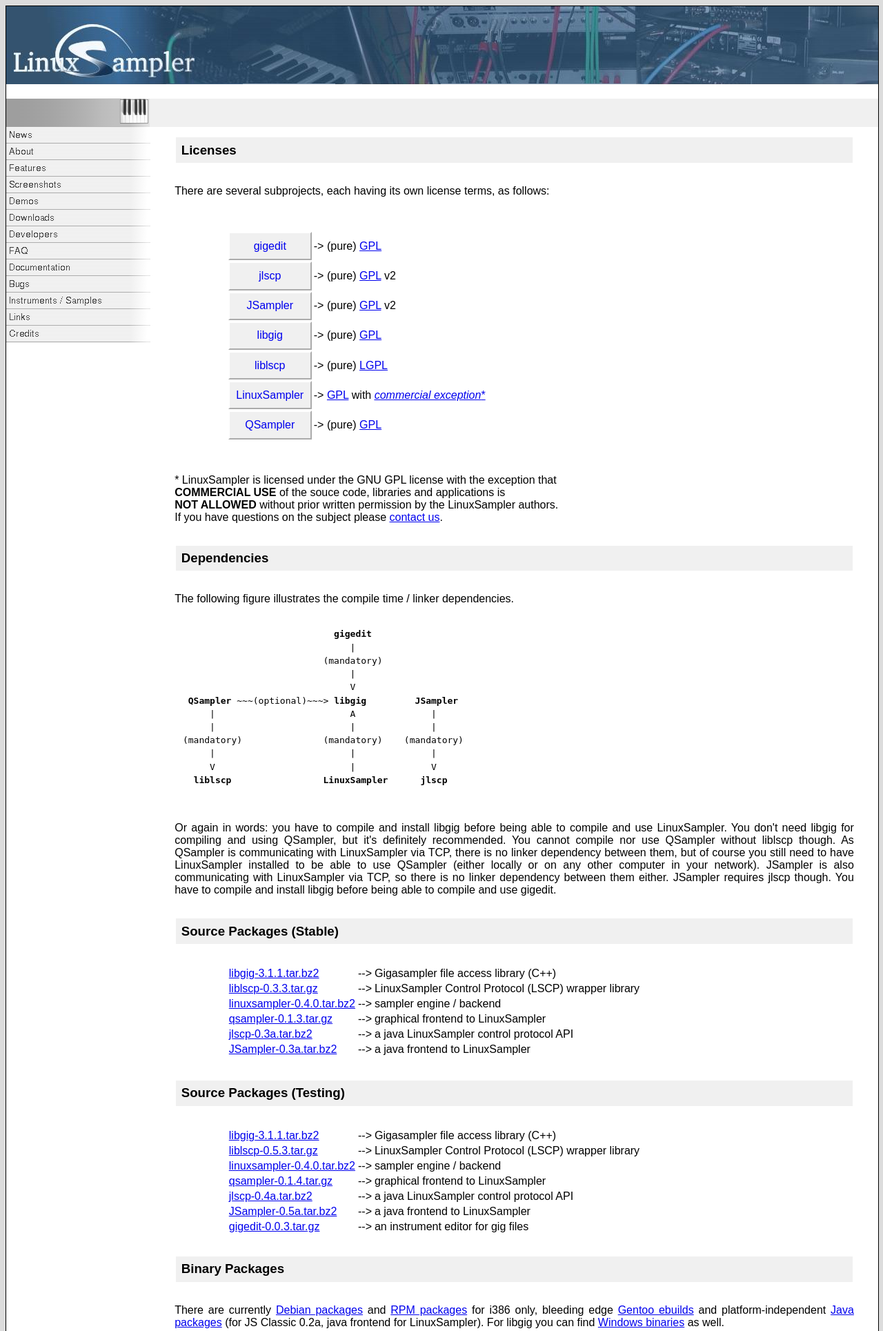
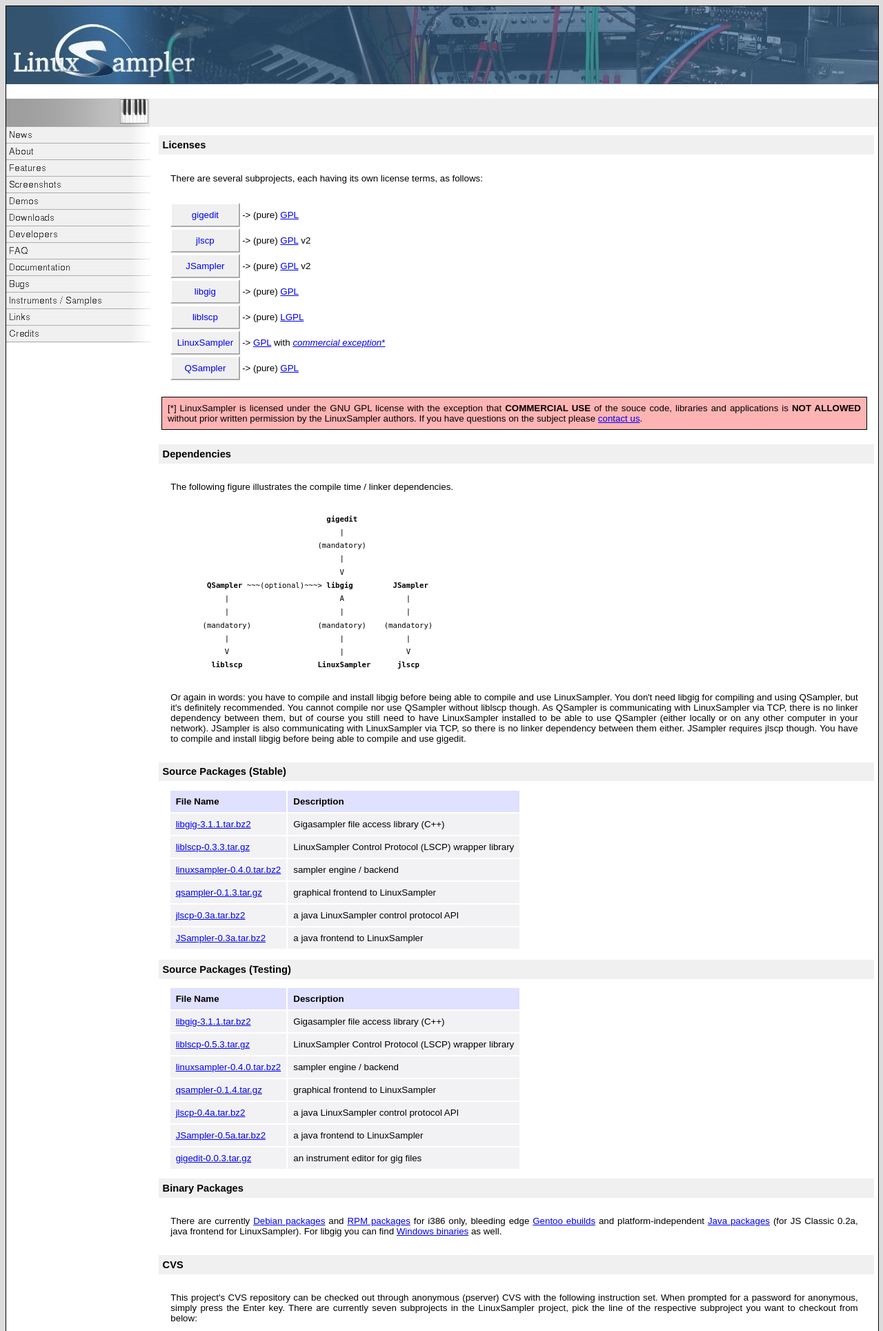
Before and after one commit to svn2github/linuxsampler-web, a PHP site: page /downloads.html in a window 1280 px wide. Shown: the top 1929 px of the page at 69% size. Run offline with PHP 8.4, Linux system fonts and the light colour scheme.

Commit message:
- overall style cleanup
git-svn-id: https://svn.linuxsampler.org/svn/web@1276 d2c4447f-3961-4fff-bec3-96d84be9abe5

```diff
--- a/trunk/www.linuxsampler.org/downloads.html
+++ b/trunk/www.linuxsampler.org/downloads.html
@@ -208,18 +208,20 @@
         </tr>
       </tbody>
       </table>
+
       <a name="exception"></a>
-      <p class="default">
-* LinuxSampler is licensed under the GNU GPL license with the exception that<br>
-<b>COMMERCIAL USE</b> of the souce code, libraries and applications is<br>
-<b>NOT ALLOWED</b> without prior written permission by the LinuxSampler authors.<br>
-If you have questions on the subject please <A HREF="developers.html">contact us</A>.<br>
+      <p class="caution">
+      [*] LinuxSampler is licensed under the GNU GPL license with the exception that
+      <b>COMMERCIAL USE</b> of the souce code, libraries and applications is
+      <b>NOT ALLOWED</b> without prior written permission by the LinuxSampler authors.
+      If you have questions on the subject please <A HREF="developers.html">contact us</A>.
+      </p>
 
       <h2>Dependencies</h2>
       <p class="default"> The following figure illustrates the compile
-time / linker dependencies. </p>
+time / linker dependencies.</p>
       <div style="line-height: 1.2em;">
-      <pre>                                  <strong>gigedit</strong>
+      <pre class="figure">                                  <strong>gigedit</strong>
                                      |
                                 (mandatory)
                                      |
@@ -230,8 +232,7 @@ time / linker dependencies. </p>
       (mandatory)               (mandatory)    (mandatory)
            |                         |              |
            V                         |              V
-        <strong>liblscp</strong>                 <strong>LinuxSampler</strong>      <strong>jlscp</strong>
-			  </pre>
+        <strong>liblscp</strong>                 <strong>LinuxSampler</strong>      <strong>jlscp</strong></pre>
       </div>
       <p class="default"> Or again in words: you have to compile and
 install libgig before being able to compile and use LinuxSampler. You
@@ -246,119 +247,118 @@ either. JSampler requires jlscp though. You have to compile and install
 libgig before being able to compile and use gigedit.</p>
 
       <h2>Source Packages (Stable)</h2>
-      <table class="default">
+      <table class="decorated">
+        <thead>
+          <tr>
+            <td class="decorated_header">File Name</td>
+            <td class="decorated_header">Description</td>
+          </tr>
+        </thead>
         <tbody>
           <tr>
-            <td>
+            <td class="decorated">
               <a name="libgig"></a>
               <a
  href="http://download.linuxsampler.org/packages/libgig-3.1.1.tar.bz2">
 libgig-3.1.1.tar.bz2 </a> </td>
-            <td> --&gt; </td>
-            <td> Gigasampler file access library (C++) </td>
+            <td class="decorated"> Gigasampler file access library (C++) </td>
           </tr>
           <tr>
-            <td>
+            <td class="decorated">
               <a name="liblscp"></a>
               <a
  href="http://download.linuxsampler.org/packages/liblscp-0.3.3.tar.gz">
 liblscp-0.3.3.tar.gz </a> </td>
-            <td> --&gt; </td>
-            <td> LinuxSampler Control Protocol (LSCP) wrapper library </td>
+            <td class="decorated"> LinuxSampler Control Protocol (LSCP) wrapper library </td>
           </tr>
           <tr>
-            <td>
+            <td class="decorated">
               <a name="linuxsampler"></a>
               <a
  href="http://download.linuxsampler.org/packages/linuxsampler-0.4.0.tar.bz2">
 linuxsampler-0.4.0.tar.bz2 </a> </td>
-            <td> --&gt; </td>
-            <td> sampler engine / backend </td>
+            <td class="decorated"> sampler engine / backend </td>
           </tr>
           <tr>
-            <td>
+            <td class="decorated">
               <a name="qsampler"></a>
               <a
  href="http://download.linuxsampler.org/packages/qsampler-0.1.3.tar.gz">
 qsampler-0.1.3.tar.gz </a> </td>
-            <td> --&gt; </td>
-            <td> graphical frontend to LinuxSampler </td>
+            <td class="decorated"> graphical frontend to LinuxSampler </td>
           </tr>
           <tr>
-            <td>
+            <td class="decorated">
               <a name="jlscp"></a>
               <a
  href="http://downloads.sourceforge.net/jlscp/jlscp-0.3a.tar.bz2">
 jlscp-0.3a.tar.bz2 </a> </td>
-            <td> --&gt; </td>
-            <td> a java LinuxSampler control protocol API </td>
+            <td class="decorated"> a java LinuxSampler control protocol API </td>
           </tr>
           <tr>
-            <td>
+            <td class="decorated">
               <a name="jsampler"></a>
               <a
  href="http://downloads.sourceforge.net/jsampler/JSampler-0.3a.tar.bz2">
 JSampler-0.3a.tar.bz2 </a> </td>
-            <td> --&gt; </td>
-            <td> a java frontend to LinuxSampler </td>
+            <td class="decorated"> a java frontend to LinuxSampler </td>
           </tr>
           <tr>
         </tbody>
       </table>
 
       <h2>Source Packages (Testing)</h2>
-      <table class="default">
+      <table class="decorated">
+        <thead>
+          <tr>
+            <td class="decorated_header">File Name</td>
+            <td class="decorated_header">Description</td>
+          </tr>
+        </thead>
         <tbody>
           <tr>
-            <td> <a
+            <td class="decorated"> <a
  href="http://download.linuxsampler.org/packages/libgig-3.1.1.tar.bz2">
 libgig-3.1.1.tar.bz2 </a> </td>
-            <td> --&gt; </td>
-            <td> Gigasampler file access library (C++) </td>
+            <td class="decorated"> Gigasampler file access library (C++) </td>
           </tr>
           <tr>
-            <td> <a
+            <td class="decorated"> <a
  href="http://download.linuxsampler.org/packages/liblscp-0.5.3.tar.gz">
 liblscp-0.5.3.tar.gz </a> </td>
-            <td> --&gt; </td>
-            <td> LinuxSampler Control Protocol (LSCP) wrapper library </td>
+            <td class="decorated"> LinuxSampler Control Protocol (LSCP) wrapper library </td>
           </tr>
           <tr>
-            <td> <a
+            <td class="decorated"> <a
  href="http://download.linuxsampler.org/packages/linuxsampler-0.4.0.tar.bz2">
 linuxsampler-0.4.0.tar.bz2 </a> </td>
-            <td> --&gt; </td>
-            <td> sampler engine / backend </td>
+            <td class="decorated"> sampler engine / backend </td>
           </tr>
           <tr>
-            <td> <a
+            <td class="decorated"> <a
  href="http://download.linuxsampler.org/packages/qsampler-0.1.4.tar.gz">
 qsampler-0.1.4.tar.gz </a> </td>
-            <td> --&gt; </td>
-            <td> graphical frontend to LinuxSampler </td>
+            <td class="decorated"> graphical frontend to LinuxSampler </td>
           </tr>
           <tr>
-            <td> <a
+            <td class="decorated"> <a
  href="http://downloads.sourceforge.net/jlscp/jlscp-0.4a.tar.bz2">
 jlscp-0.4a.tar.bz2 </a> </td>
-            <td> --&gt; </td>
-            <td> a java LinuxSampler control protocol API </td>
+            <td class="decorated"> a java LinuxSampler control protocol API </td>
           </tr>
           <tr>
-            <td> <a
+            <td class="decorated"> <a
  href="http://downloads.sourceforge.net/jsampler/JSampler-0.5a.tar.bz2">
 JSampler-0.5a.tar.bz2 </a> </td>
-            <td> --&gt; </td>
-            <td> a java frontend to LinuxSampler </td>
+            <td class="decorated"> a java frontend to LinuxSampler </td>
           </tr>
           <tr>
-            <td>
+            <td class="decorated">
               <a name="gigedit"></a>
               <a
  href="http://download.linuxsampler.org/packages/gigedit-0.0.3.tar.gz">
 gigedit-0.0.3.tar.gz </a> </td>
-            <td> --&gt; </td>
-            <td> an instrument editor for gig files </td>
+            <td class="decorated"> an instrument editor for gig files </td>
           </tr>
         </tbody>
       </table>
@@ -379,34 +379,28 @@ out through anonymous (pserver) CVS with the following instruction set.
 When prompted for a password for anonymous, simply press the Enter key.
 There are currently seven subprojects in the LinuxSampler project, pick
 the line of the respective subproject you want to checkout from below: </p>
-      <table class="default" border="0" cellpadding="1" cellspacing="5">
-        <tbody>
-          <tr>
-            <td>
-            <pre class="code">1<br>2<br>3<br>4<br>5<br>6<br>7</pre>
-            </td>
-            <td width="100%">
-            <pre class="code">cvs -z3 -d:pserver:anonymous@cvs.linuxsampler.org:/var/cvs/linuxsampler co libgig<br>cvs -z3 -d:pserver:anonymous@cvs.linuxsampler.org:/var/cvs/linuxsampler co liblscp<br>cvs -z3 -d:pserver:anonymous@cvs.linuxsampler.org:/var/cvs/linuxsampler co linuxsampler<br>cvs -z3 -d:pserver:anonymous@cvs.linuxsampler.org:/var/cvs/linuxsampler co qsampler<br>cvs -z3 -d:pserver:anonymous@cvs.linuxsampler.org:/var/cvs/linuxsampler co jlscp<br>cvs -z3 -d:pserver:anonymous@cvs.linuxsampler.org:/var/cvs/linuxsampler co jsampler<br>cvs -z3 -d:pserver:anonymous@cvs.linuxsampler.org:/var/cvs/linuxsampler co gigedit</pre>
-            </td>
-          </tr>
-        </tbody>
-      </table>
+
+       <pre class="code">cvs -z3 -d:pserver:anonymous@cvs.linuxsampler.org:/var/cvs/linuxsampler \
+  co libgig
+cvs -z3 -d:pserver:anonymous@cvs.linuxsampler.org:/var/cvs/linuxsampler \
+  co liblscp
+cvs -z3 -d:pserver:anonymous@cvs.linuxsampler.org:/var/cvs/linuxsampler \
+  co linuxsampler<br>cvs -z3 -d:pserver:anonymous@cvs.linuxsampler.org:/var/cvs/linuxsampler \
+  co qsampler
+cvs -z3 -d:pserver:anonymous@cvs.linuxsampler.org:/var/cvs/linuxsampler \
+  co jlscp
+cvs -z3 -d:pserver:anonymous@cvs.linuxsampler.org:/var/cvs/linuxsampler \
+  co jsampler
+cvs -z3 -d:pserver:anonymous@cvs.linuxsampler.org:/var/cvs/linuxsampler \
+  co gigedit</pre>
+
       <p class="default"> You don't need to checkout the sources again later on,
       just for keeping track to the latest development version. For updating to
       the latest CVS version you can simply run the following command at any
       time from the checked out source directory:</p>
-      <table class="default" border="0" cellpadding="1" cellspacing="5">
-        <tbody>
-          <tr>
-            <td>
-            <pre class="code">1</pre>
-            </td>
-            <td width="100%">
-            <pre class="code">cvs update -d -P</pre>
-            </td>
-          </tr>
-        </tbody>
-      </table>
+
+      <pre class="code">cvs update -d -P</pre>
+
       <p class="default"> You can also <a
  href="http://cvs.linuxsampler.org/cgi-bin/viewcvs.cgi/">browse the CVS
 repository</a>. </p>
@@ -434,7 +428,7 @@ repository</a>. </p>
           </tr>
         </tbody>
       </table>
-      <p> <a
+      <p class="default"> <a
  href="http://download.linuxsampler.org/bootsplash/"> You can get this theme here.</a> </p>
       <br>
       </div>
--- a/trunk/www.linuxsampler.org/index.css
+++ b/trunk/www.linuxsampler.org/index.css
@@ -16,22 +16,25 @@ body    {
 
 
 h2 	{
-	font-size: 14pt;
-	font-family: sans-serif;
+	font-size: 11pt;
+	font-family: sans-serif,Arial,Helvetica;
+	font-style: normal;
+	font-weight: bold;
 	border: none;
 	background: rgb(240,240,240);
-	margin: 0.8em 2em;
-	padding: 0.4em 0.4em;
+	margin: 0.8em 0.4em 0.8em 0.8em;
+	padding: 0.4em 0.4em 0.4em 0.4em;
 	}
 
 h3 	{
-	font-size: 14pt;
-	font-family: sans-serif;
-	font-weight: normal;
+	font-size: 11pt;
+	font-family: sans-serif,Arial,Helvetica;
+	font-style: normal;
+	font-weight: bold;
 	border: none;
 	background: rgb(240,240,240);
-	margin: 0.8em 2em;
-	padding: 0.4em 0.4em;
+	margin: 0.8em 0.4em 0.8em 0.8em;
+	padding: 0.4em 0.4em 0.4em 0.4em;
 	}
 
 .hidden
@@ -45,30 +48,79 @@ img {
 	}
 
 table th {
-	font-size: 14pt;
-	font-family: sans-serif;
+	font-size: 11pt;
+	font-family: sans-serif,Arial,Helvetica;
+	font-style: normal;
 	font-weight: bold;
 	background: rgb(240,240,240);
 	}
 
 .code {
-	width: 100%;
+	overflow: auto;
+	font-size: 8pt;
+	/*max-width: 300;*/
 	background-color: #F6F6F6;
 	border: 2px outset GhostWhite;
+	margin: 0em 3em 0em 3.2em;
 	padding-left: 3px;
 	padding-right: 3px;
 	padding-top: 3px;
 	padding-bottom: 3px;
 	}
 
+.figure {
+	overflow: auto;
+	font-size: 8pt;
+	margin: 0em 3em 0em 3.2em;
+	padding-left: 3px;
+	padding-right: 3px;
+	padding-top: 3px;
+	padding-bottom: 3px;
+}
+
 table.default {
-	font-size: 12pt;
-	font-family: sans-serif;
+	font-size: 10pt;
+	font-family: sans-serif,Arial,Helvetica;
 	text-align: justify;
 	font-style: normal;
 	font-weight: normal;
-	padding: 1em 2.2em;
+	padding: 0em 0em 0em 0em;
+	margin: 0em 0em 0em 2em;
 	}
+
+table.decorated {
+	border: none;
+	background-color: transparent;
+	font-size: 10pt;
+	font-family: sans-serif,Arial,Helvetica;
+	text-align: justify;
+	font-style: normal;
+	font-weight: normal;
+	padding: 0em 0em 0em 0em;
+	margin: 0em 0em 0em 2em;
+}
+
+td.decorated {
+	border: none;
+	background-color: #F2F2F4;
+	font-size: 10pt;
+	font-family: sans-serif,Arial,Helvetica;
+	font-style: normal;
+	font-weight: normal;
+	text-align: left;
+	padding: 0.6em;
+}
+
+td.decorated_header {
+	border: none;
+	background-color: #E0E0FF;
+	font-size: 10pt;
+	font-family: sans-serif,Arial,Helvetica;
+	font-style: normal;
+	font-weight: bold;
+	text-align: left;
+	padding: 0.6em;
+}
 
 td.bordered {
 	text-align: center;
@@ -132,30 +184,47 @@ td.default {
 	text-decoration: underline;
 	}
 
-table.default {
-	margin-left: 2cm
-	}
+p {
+	font-size: 10pt;
+	font-family: sans-serif,Arial,Helvetica;
+	text-align: justify;
+	font-style: normal;
+	font-weight: normal;
+	padding: 1em 2.2em;
+}
 
 p.default  {
-	font-size: 12pt;
-	font-family: sans-serif;
+	font-size: 10pt;
+	font-family: sans-serif,Arial,Helvetica;
 	text-align: justify;
 	font-style: normal;
 	font-weight: normal;
 	padding: 1em 2.2em;
 	}
 
+p.caution  {
+	border: solid 1px;
+	background: rgb(255, 180, 180);
+	font-size: 10pt;
+	font-family: sans-serif,Arial,Helvetica;
+	text-align: justify;
+	font-style: normal;
+	font-weight: normal;
+	margin: 1.6em 1.2em 1.6em 1.2em;
+	padding: 0.6em 0.6em 0.6em 0.6em;
+}
+
 table.pure {
-	font-size: 12pt;
-	font-family: sans-serif;
+	font-size: 10pt;
+	font-family: sans-serif,Arial,Helvetica;
 	font-style: normal;
 	font-weight: normal;
 	}
 
 div.groupbox {
 	background: rgb(240, 240, 240);
-	font-size: 12pt;
-	font-family: sans-serif;
+	font-size: 10pt;
+	font-family: sans-serif,Arial,Helvetica;
 	text-align: justify;
 	font-style: normal;
 	font-weight: normal;
```
Also changed, not shown: other parts of trunk/www.linuxsampler.org/index.css (+26 -28 lines).
